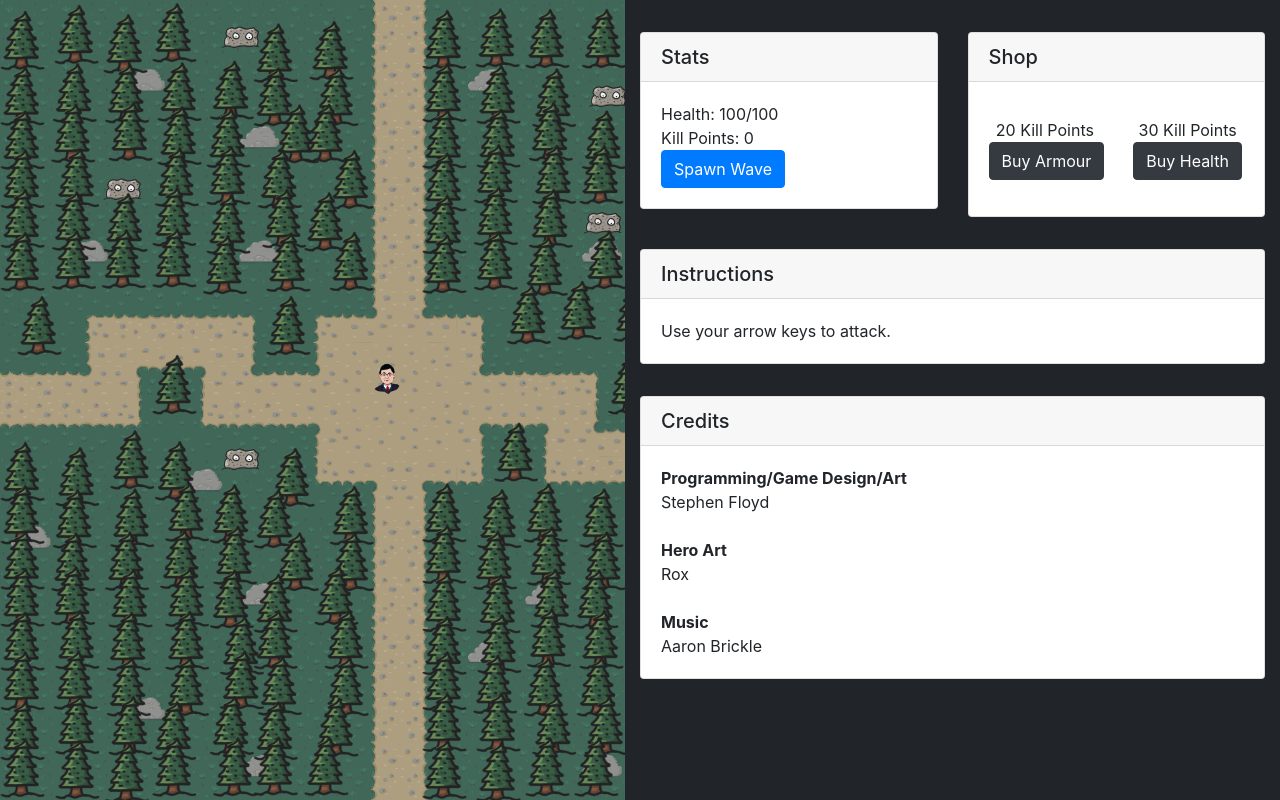
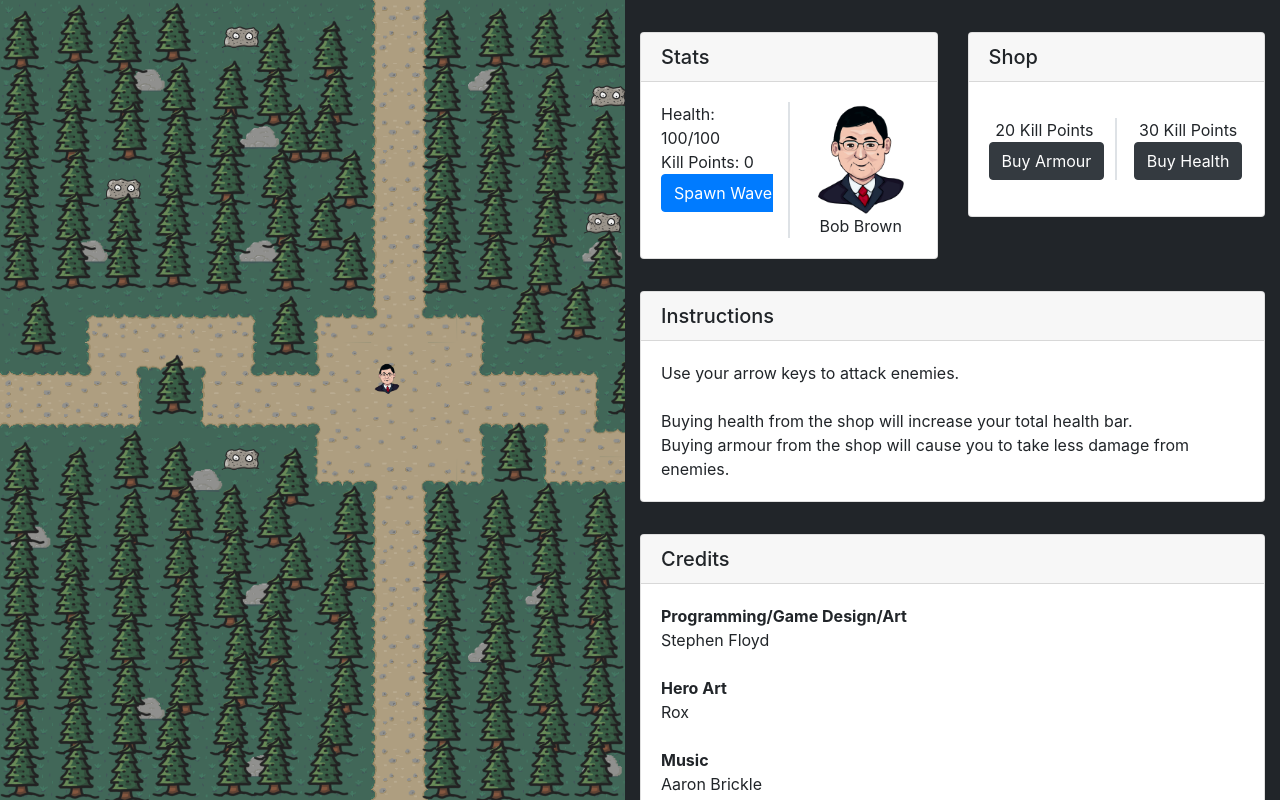
Before and after one commit to Zitzabis/HeresyDefenders, a PHP site: page / in a window 1280 px wide. Run offline with PHP 8.4, Linux system fonts and the light colour scheme.

Commit message:
Updates instructions and adds character profile.

```diff
--- a/pages/game.php
+++ b/pages/game.php
@@ -23,7 +23,7 @@
                         <h5 class="card-header">Stats</h5>
                         <div class="card-body">
                             <div class="row">
-                                <div class="col">
+                                <div class="col border-right">
                                     <p class="card-text">
                                         Health: <span id="health"></span>
                                         <br>
@@ -31,6 +31,11 @@
                                         <br>
                                         <button class="btn btn-primary" id="spawnWave">Spawn Wave</button>
                                     </p>
+                                </div>
+                                <div class="col text-center border-left">
+                                    <img src="assets/images/characterOriginal.png" class="img-fluid">
+                                    <br>
+                                    Bob Brown
                                 </div>
                             </div>
                         </div>
@@ -44,12 +49,12 @@
                                 <div class="col">
                                     <p class="card-text">
                                         <div class="row">
-                                            <div class="col text-center">
+                                            <div class="col text-center border-right">
                                                 <span id="armourCost"></span> Kill Points
                                                 <br>
                                                 <button class="btn btn-dark" id="buyArmour">Buy Armour</button>
                                             </div>
-                                            <div class="col text-center">
+                                            <div class="col text-center border-left">
                                                 <span id="healthCost"></span> Kill Points
                                                 <br>
                                                 <button class="btn btn-dark" id="buyHealth">Buy Health</button>
@@ -66,7 +71,14 @@
             <div class="card">
                 <h5 class="card-header">Instructions</h5>
                 <div class="card-body">
-                    <p class="card-text">Use your arrow keys to attack.</p>
+                    <p class="card-text">
+                    Use your arrow keys to attack enemies.
+                    <br>
+                    <br>
+                    Buying health from the shop will increase your total health bar.
+                    <br>
+                    Buying armour from the shop will cause you to take less damage from enemies.
+                    </p>
                 </div>
             </div>
             <div class="card">
```
